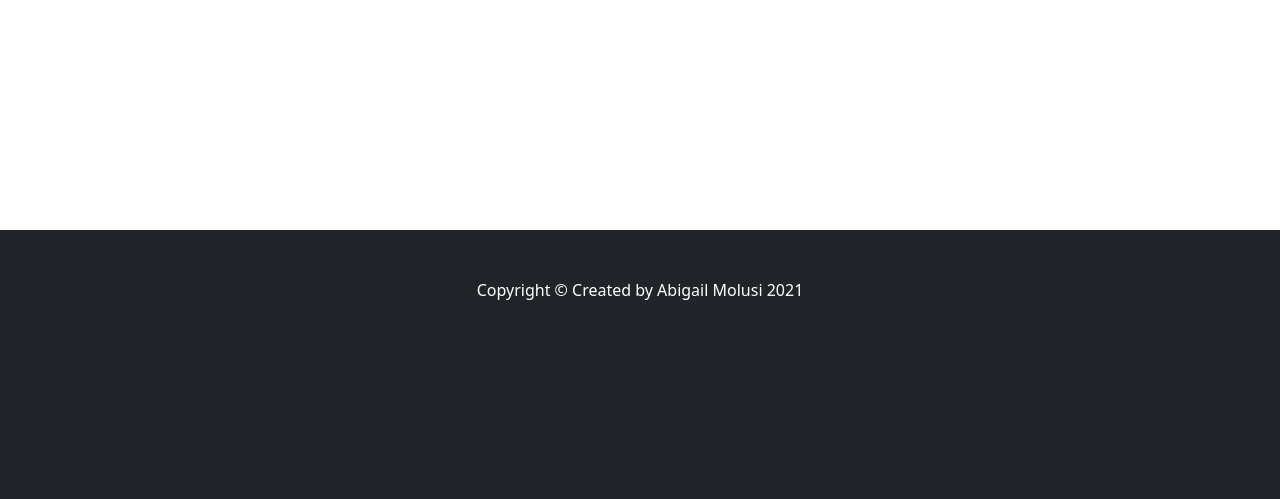
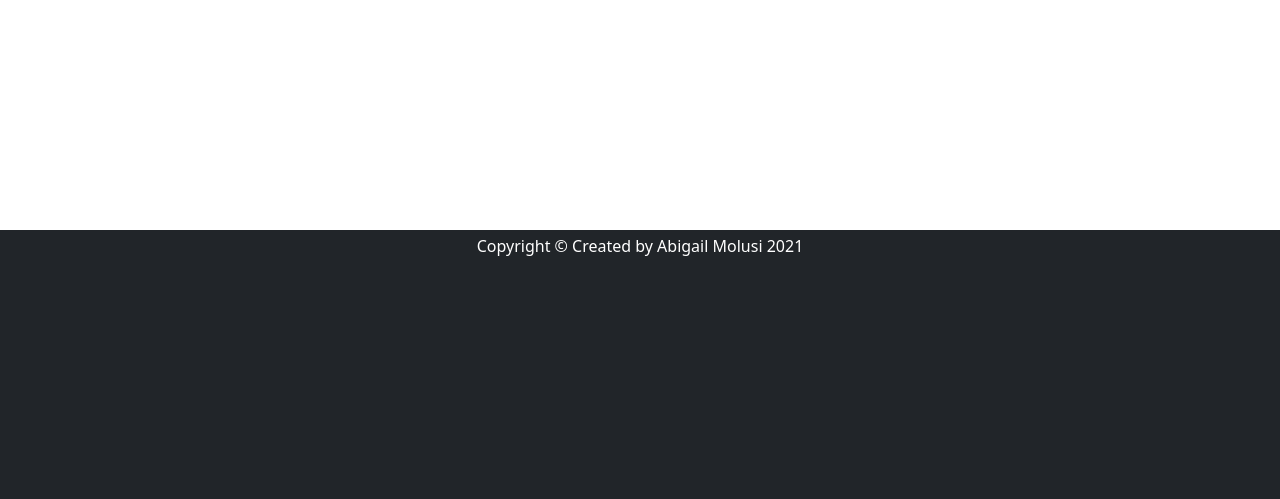
Before and after one commit to molusi/mysafespace, a Django app: page / in a window 1280 px wide. Shown: the part 584-1083 px from the top of the page. After the commit the page ends 840 px from the top, so only its background shows below. Run offline with Django 3.2, Linux system fonts and the light colour scheme; some libraries are stand-ins or nearby versions.

Commit message:
Update footer.html

```diff
--- a/templates/todo_app/footer.html
+++ b/templates/todo_app/footer.html
@@ -1,4 +1,4 @@
 
-    <footer class="py-5 bg-dark mt-5">
+    <footer class="py-1 bg-dark mt-5" style="height:auto" >
     <div class="container"><p class="m-0 text-center text-white">Copyright &copy; Created by Abigail Molusi 2021</p>
     </div>
```
